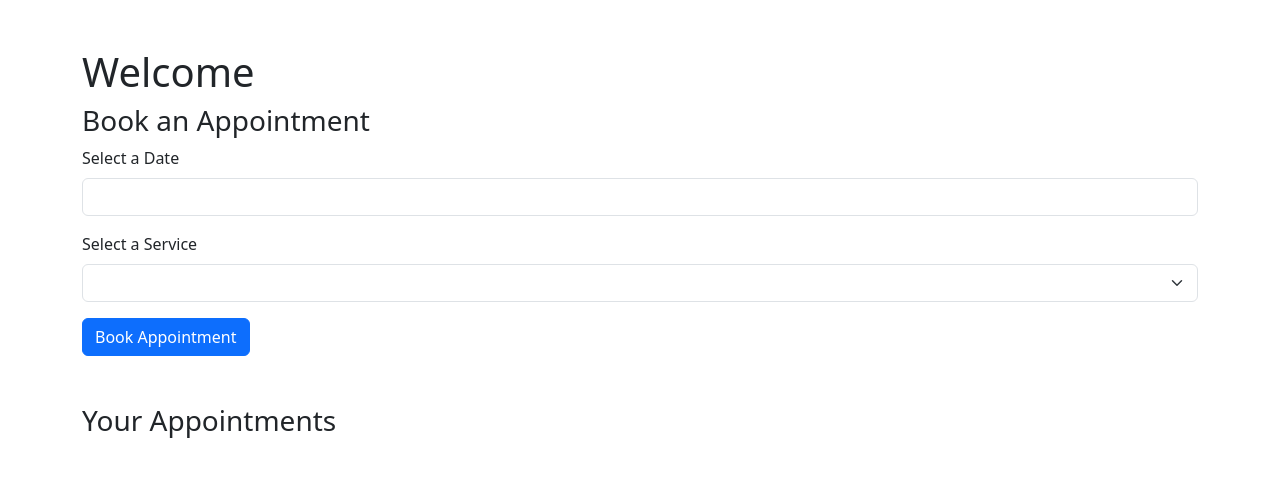
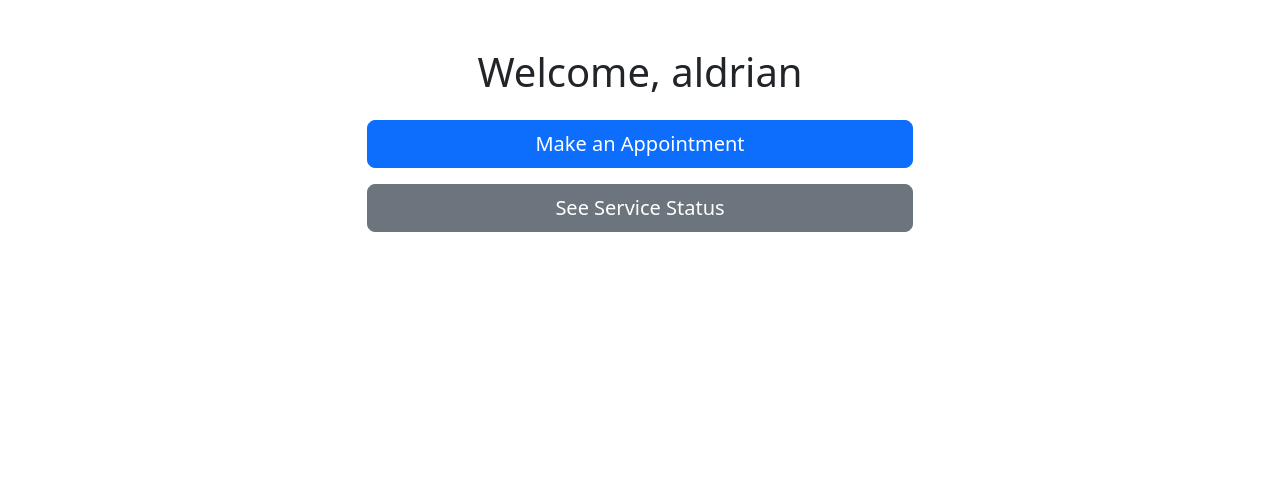
Before and after one commit to miekeekeke/FREDDIE-APPOINTMENT-SYSTEM, a PHP site: page /login/dashboard_customer.php in a window 1280 px wide. Shown: the top 477 px of the page. Run offline with PHP 8.4, Linux system fonts and the light colour scheme; a user stored in the database is signed in; data comes from the database, SQL or seed files in the repository; data that the repository does not hold is empty.

Commit message:
working appointment

```diff
--- a/php/login/dashboard_customer.php
+++ b/php/login/dashboard_customer.php
@@ -1,48 +1,31 @@
 <?php
-
 require '../conn.php';
-require '../login/auth.php';
-
-if (session_status() == PHP_SESSION_NONE) { session_start(); }
+session_start();
 
 if (!isset($_SESSION['user_id'])) {
-    echo "Session not set! Redirecting to login.";
     header("Location: index.php");
     exit;
 }
 
-require_login('customer');
+// Debug session
+error_log("User ID from session: " . $_SESSION['user_id']);
 
+// Get username with case-sensitive table name
 try {
-    $stmt = $pdo->query("SELECT Date FROM availability WHERE status = 'Available'");
-    $availableDates = $stmt->fetchAll(PDO::FETCH_ASSOC);
+    $stmt = $pdo->prepare("SELECT username FROM `users` WHERE id = ?");
+    $stmt->execute([$_SESSION['user_id']]);
+    $user = $stmt->fetch(PDO::FETCH_ASSOC);
 
-    $stmt = $pdo->query("SELECT LeatherConditioningID AS ServiceID, ServiceName FROM leather_conditioning");
-    $services = $stmt->fetchAll(PDO::FETCH_ASSOC);
+    // Debug query result
+    error_log("User data: " . print_r($user, true));
 
-    $customerId = $_SESSION['user_id'];
-    $stmt = $pdo->prepare("SELECT a.Date, lc.ServiceName, a.Status FROM appointment a JOIN leather_conditioning lc ON a.ServiceID = lc.LeatherConditioningID WHERE a.CustomerID = ?");
-    $stmt->execute([$customerId]);
-    $appointments = $stmt->fetchAll(PDO::FETCH_ASSOC);
+    $username = $user ? htmlspecialchars($user['username']) : 'Guest';
 } catch (PDOException $e) {
-    if ($e->getCode() == 2006) {
-        // Reconnect and retry the query
-        $pdo = new PDO($dsn, $username, $password, $options);
-        $stmt = $pdo->query("SELECT Date FROM availability WHERE status = 'Available'");
-        $availableDates = $stmt->fetchAll(PDO::FETCH_ASSOC);
-
-        $stmt = $pdo->query("SELECT LeatherConditioningID AS ServiceID, ServiceName FROM leather_conditioning");
-        $services = $stmt->fetchAll(PDO::FETCH_ASSOC);
-
-        $customerId = $_SESSION['user_id'];
-        $stmt = $pdo->prepare("SELECT a.Date, lc.ServiceName, a.Status FROM appointment a JOIN leather_conditioning lc ON a.ServiceID = lc.LeatherConditioningID WHERE a.CustomerID = ?");
-        $stmt->execute([$customerId]);
-        $appointments = $stmt->fetchAll(PDO::FETCH_ASSOC);
-    } else {
-        throw $e;
-    }
+    error_log("Database error: " . $e->getMessage());
+    $username = 'Guest';
 }
 ?>
+
 <!DOCTYPE html>
 <html lang="en">
 <head>
@@ -50,48 +33,25 @@ try {
     <meta name="viewport" content="width=device-width, initial-scale=1.0">
     <title>Customer Dashboard</title>
     <link href="https://cdn.jsdelivr.net/npm/bootstrap@5.3.0-alpha1/dist/css/bootstrap.min.css" rel="stylesheet">
-    <link rel="stylesheet" href="https://cdnjs.cloudflare.com/ajax/libs/bootstrap-datepicker/1.9.0/css/bootstrap-datepicker.min.css">
-    <link rel="stylesheet" href="css/customer.css">
 </head>
 <body>
     <div class="container mt-5">
-        <h1>Welcome</h1>
-        <h3>Book an Appointment</h3>
-        <form action="book_appointment.php" method="POST">
-            <div class="mb-3">
-                <label for="date" class="form-label">Select a Date</label>
-                <input type="text" class="form-control" id="date" name="date" required>
+        <div class="row justify-content-center">
+            <div class="col-md-6 text-center">
+                <h1 class="mb-4">Welcome, <?= $username ?></h1>
+
+                <div class="d-grid gap-3">
+                    <a href="make_appointment.php" class="btn btn-primary btn-lg">
+                        Make an Appointment
+                    </a>
+                    <a href="service_status.php" class="btn btn-secondary btn-lg">
+                        See Service Status
+                    </a>
+                </div>
             </div>
-            <div class="mb-3">
-                <label for="service" class="form-label">Select a Service</label>
-                <select class="form-select" id="service" name="service" required>
-                    <?php foreach ($services as $service): ?>
-                        <option value="<?= $service['ServiceID'] ?>"><?= $service['ServiceName'] ?></option>
-                    <?php endforeach; ?>
-                </select>
-            </div>
-            <button type="submit" class="btn btn-primary">Book Appointment</button>
-        </form>
-        <h3 class="mt-5">Your Appointments</h3>
-        <ul class="list-group">
-            <?php foreach ($appointments as $appointment): ?>
-                <li class="list-group-item">
-                    <?= $appointment['Date'] ?> - <?= $appointment['ServiceName'] ?> (<?= $appointment['Status'] ?>)
-                </li>
-            <?php endforeach; ?>
-        </ul>
+        </div>
     </div>
-    <script src="https://code.jquery.com/jquery-3.6.0.min.js"></script>
+
     <script src="https://cdn.jsdelivr.net/npm/bootstrap@5.3.0-alpha1/dist/js/bootstrap.bundle.min.js"></script>
-    <script src="https://cdnjs.cloudflare.com/ajax/libs/bootstrap-datepicker/1.9.0/js/bootstrap-datepicker.min.js"></script>
-    <script>
-        $(document).ready(function(){
-            $('#date').datepicker({
-                format: 'yyyy-mm-dd',
-                startDate: '0d',
-                autoclose: true
-            });
-        });
-    </script>
 </body>
 </html>
```
Also changed, not shown: php/book_appointment.php (deleted, +0 -21 lines), php/login/make_appointment.php (added, +100 -0 lines).
